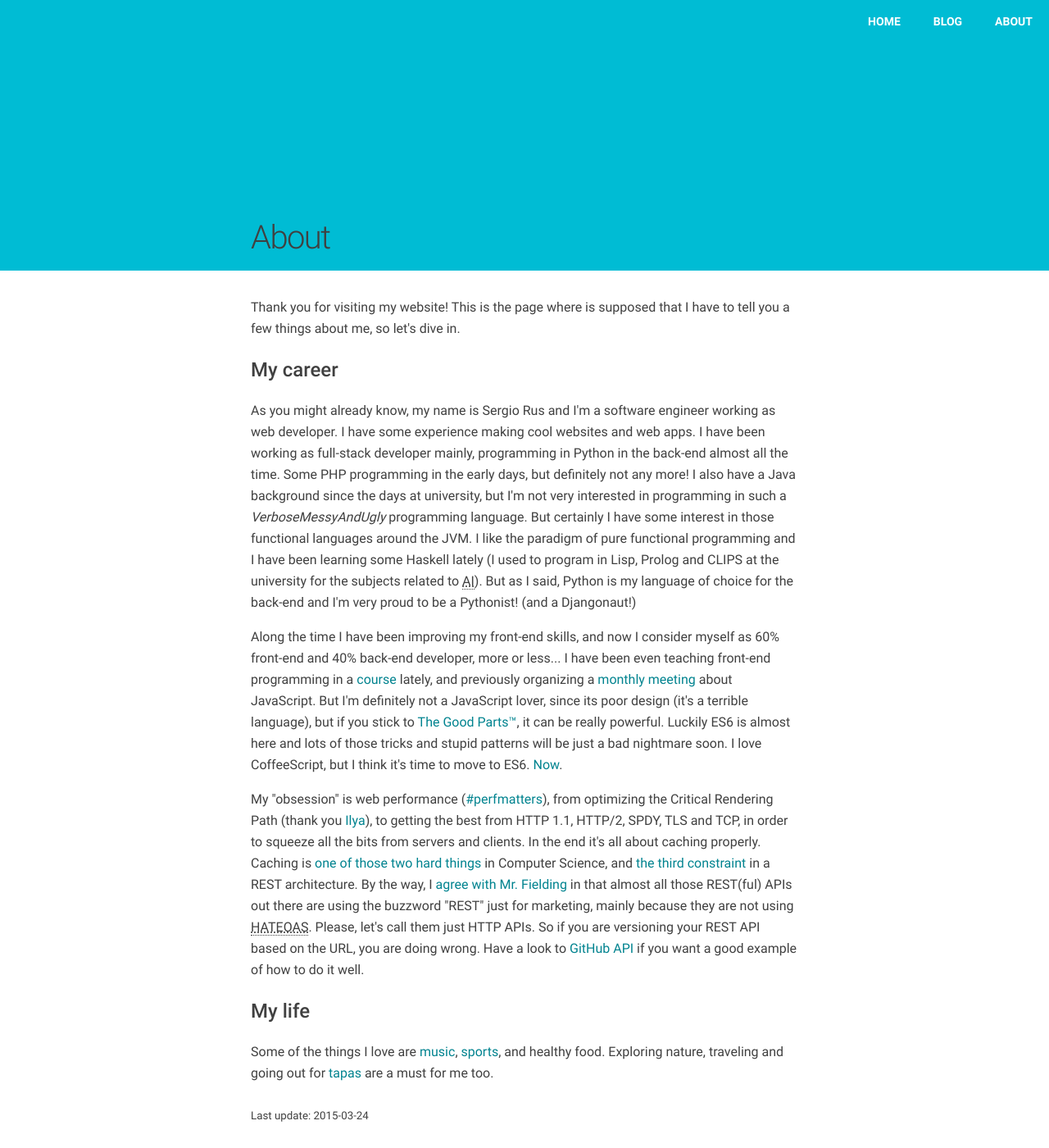
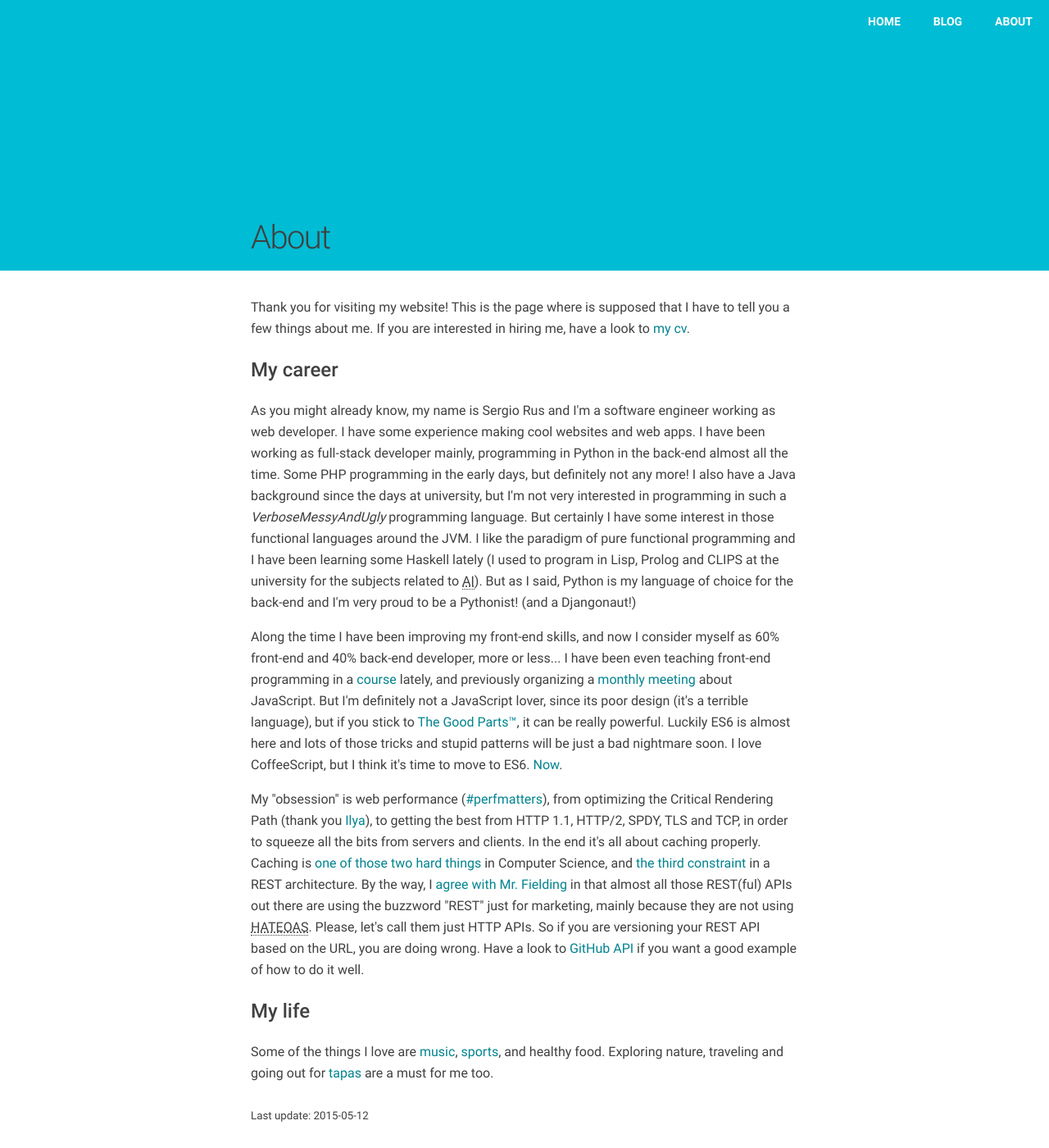
Before and after one commit to srus/srus.github.io, a Jekyll site: the page built from about/index.html, in a window 1280 px wide and 1400 px high. Shown: the whole window at 82% size. Built offline with Jekyll 4.4.1, drawn with Linux system fonts in a browser that asks for light colours; Markdown is read by kramdown in place of the engine named in the settings.

Commit message:
Homepage changes
https://github.com/srus/homepage/commit/57c30b4d9

```diff
--- a/about/index.html
+++ b/about/index.html
@@ -1,11 +1,11 @@
 ---
 title: About
 description: Hi, I'm Sergio. I'm a software engineer really excited about the Web Platform and web performance.
-last_update: 2015-03-24
+last_update: 2015-05-12
 schema_type: https://schema.org/Article
 ---
 
-<p>Thank you for visiting my website! This is the page where is supposed that I have to tell you a few things about me, so let's dive in.</p>
+<p>Thank you for visiting my website! This is the page where is supposed that I have to tell you a few things about me. If you are interested in hiring me, have a look to <a href="https://careers.stackoverflow.com/srus">my cv</a>.</p>
 
 <h2>My career</h2>
 
```
